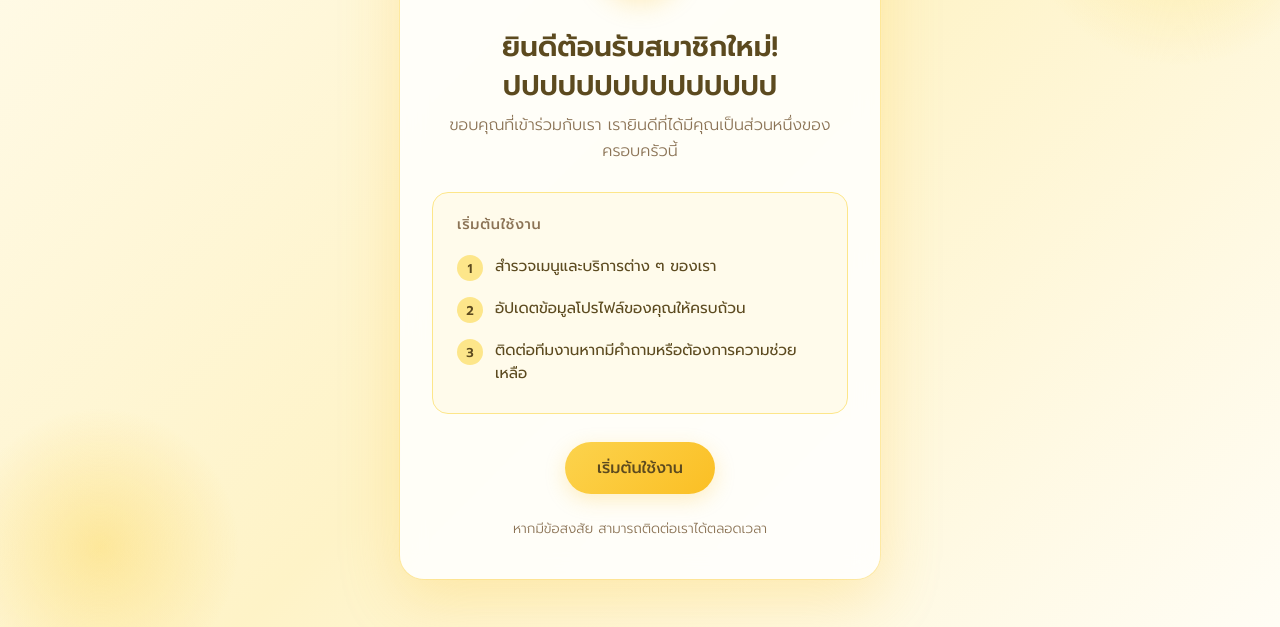
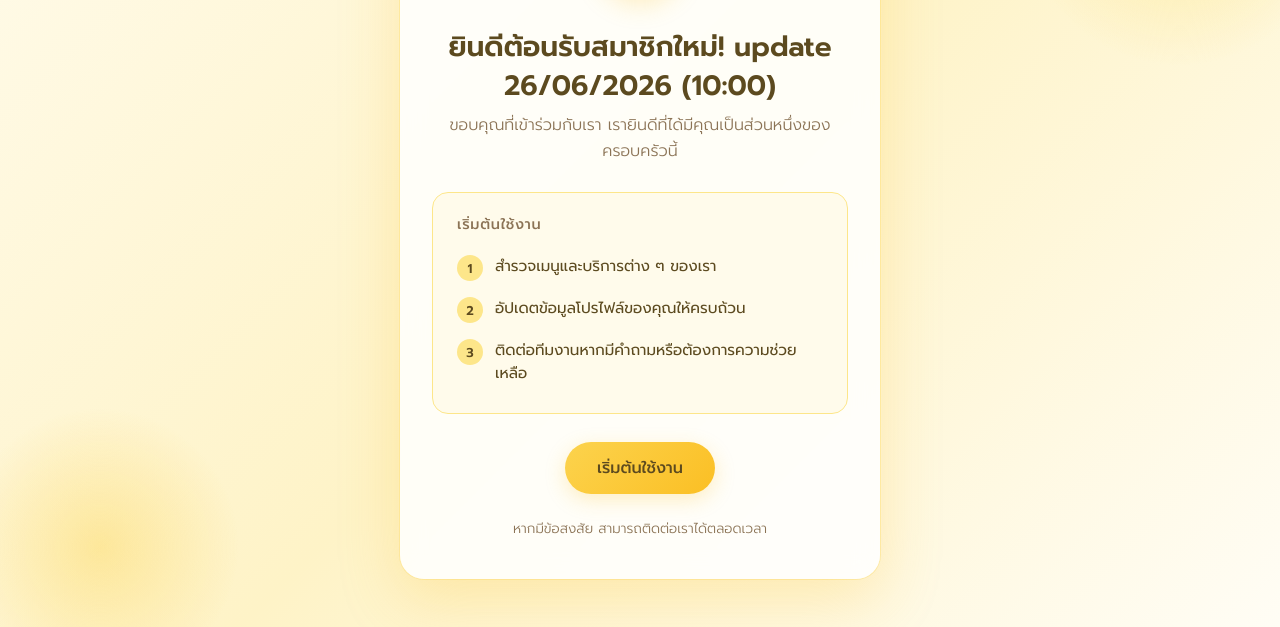
Before and after one commit to jaroonluk/banana, a plain HTML site: page index.html in a window 1280 px wide. Shown: the part 173-800 px from the top of the page. Drawn offline with Linux system fonts and the light colour scheme.

Commit message:
update index.html

```diff
--- a/index.html
+++ b/index.html
@@ -205,7 +205,7 @@
 <body>
   <main class="card">
     <div class="icon" aria-hidden="true">🍌</div>
-    <h1>ยินดีต้อนรับสมาชิกใหม่! ปปปปปปปปปปปปปปป</h1>
+    <h1>ยินดีต้อนรับสมาชิกใหม่! update 26/06/2026 (10:00)</h1>
     <p class="subtitle">
       ขอบคุณที่เข้าร่วมกับเรา เรายินดีที่ได้มีคุณเป็นส่วนหนึ่งของครอบครัวนี้
 
```
